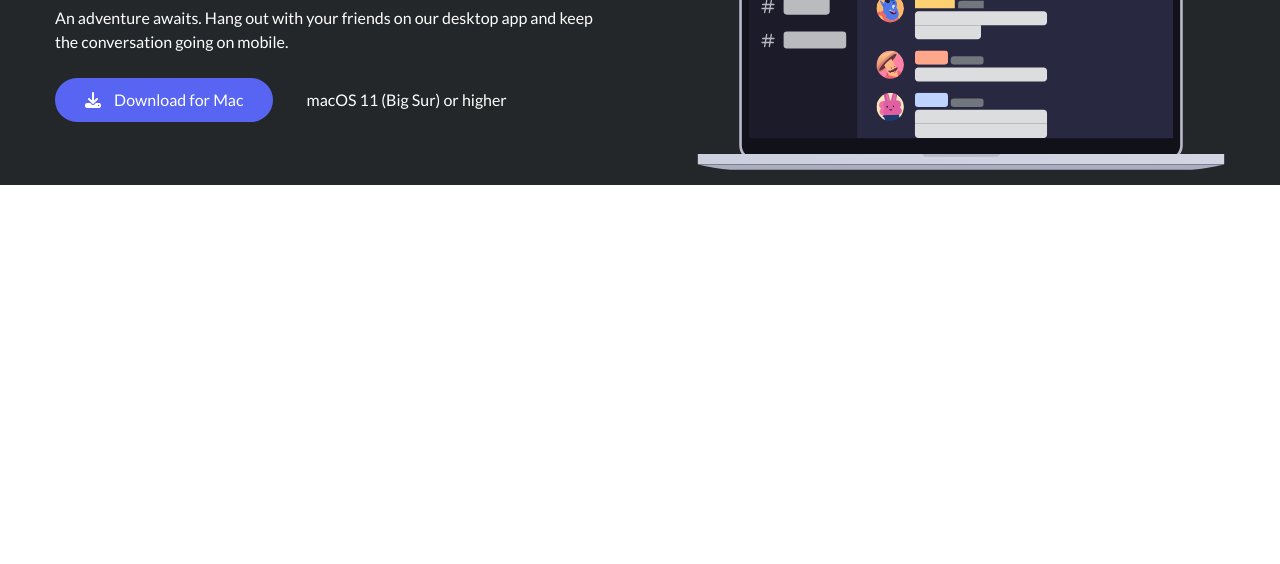
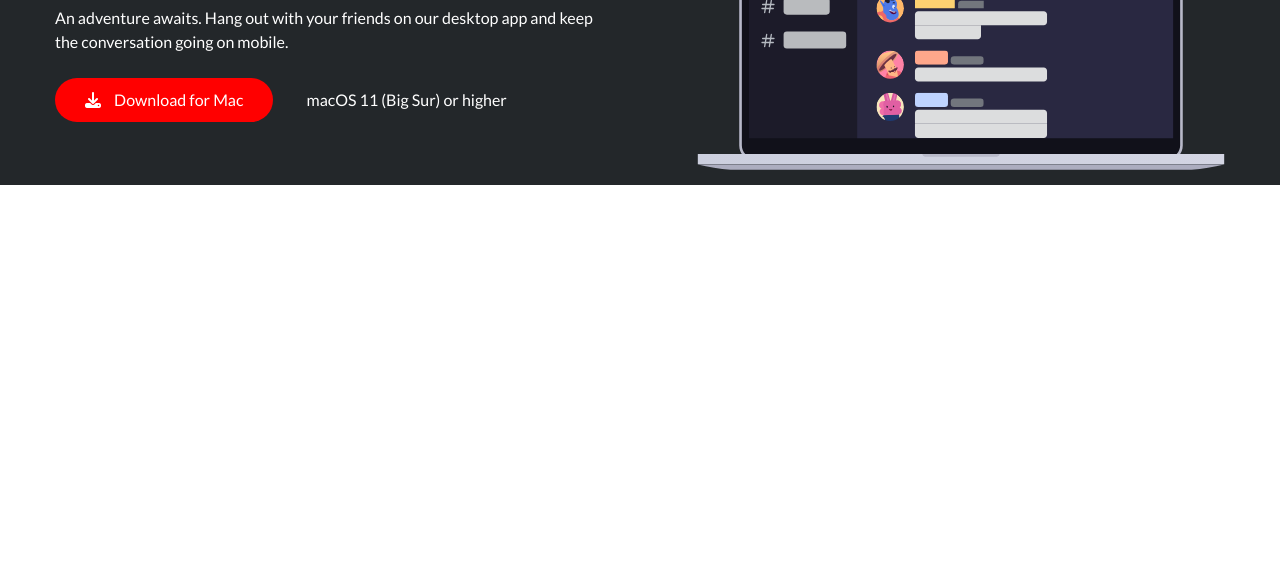
Before and after one commit to hectorcetinacordero/discord9sc, a plain HTML site: page index.html in a window 1280 px wide. Shown: the part 236-800 px from the top of the page. Drawn offline with Linux system fonts and the light colour scheme; a web font is replaced by a local one.

Commit message:
color de boton en rojo

```diff
--- a/css/estilo.css
+++ b/css/estilo.css
@@ -10,7 +10,7 @@
   --tipografia_gruesa: "Sigmar", serif;
   --tipografia_delgada: "Lato", serif;
   --negro: #23272a;
-  --morado: #5765f2;
+  --morado: red;
   --gris: #f6f6f6;
 }
 body {
```
